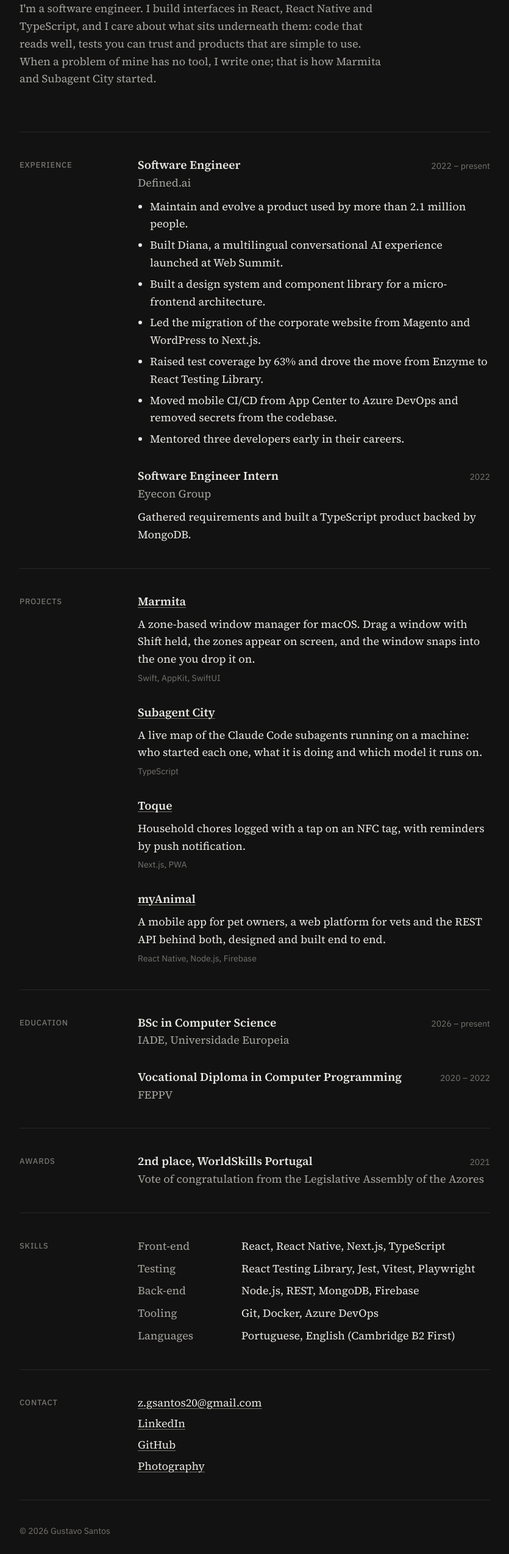
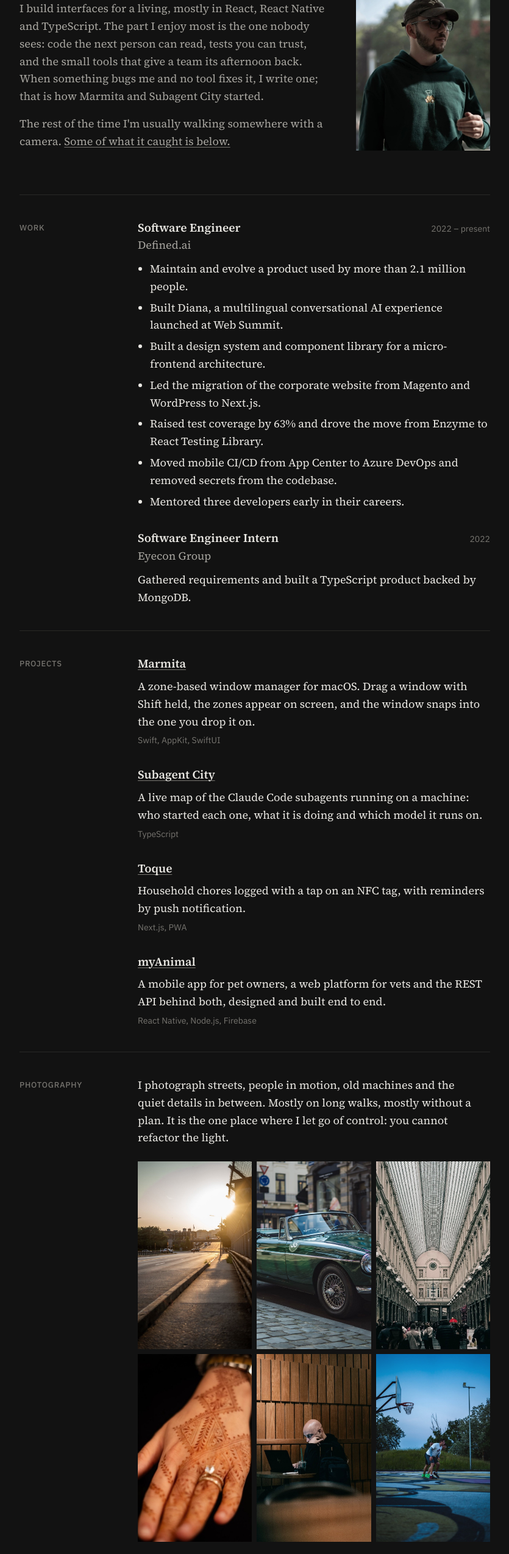
Before and after one commit to gustavos00/gustavodev.pt, a plain HTML site: page home.html in a window 1280 px wide. Shown: the part 251-2800 px from the top of the page at 61% size, without its empty margins (222-1057 px from the left). Drawn offline with Linux system fonts and the light colour scheme.

Commit message:
feat: a more personal portfolio with a photography section
The intro is in the first person with a portrait, and a new section
shows six photographs that link to photography.gustavodev.pt.

```diff
--- a/assets/style.css
+++ b/assets/style.css
@@ -321,3 +321,84 @@ code {
     max-width: 240px;
   }
 }
+
+/* Personal intro and photography */
+
+.intro-person {
+  display: grid;
+  grid-template-columns: 1fr 220px;
+  gap: 48px;
+  align-items: end;
+}
+
+.intro-person p + p {
+  margin-top: 16px;
+}
+
+.portrait {
+  display: block;
+  width: 100%;
+  height: auto;
+  aspect-ratio: 3 / 4;
+  object-fit: cover;
+  object-position: 50% 20%;
+  filter: grayscale(0.15);
+}
+
+.photo-lede {
+  margin: 0 0 24px;
+  max-width: 560px;
+}
+
+.photo-grid {
+  display: grid;
+  grid-template-columns: repeat(3, 1fr);
+  grid-auto-rows: 150px;
+  gap: 8px;
+}
+
+.photo-grid a {
+  display: block;
+  overflow: hidden;
+  grid-row: span 2;
+}
+
+.photo-grid a.wide {
+  grid-row: span 2;
+}
+
+.photo-grid img {
+  display: block;
+  width: 100%;
+  height: 100%;
+  object-fit: cover;
+  transition: transform 0.4s ease, filter 0.4s ease;
+  filter: saturate(0.9);
+}
+
+.photo-grid a:hover img {
+  transform: scale(1.03);
+  filter: none;
+}
+
+.photo-more {
+  margin: 18px 0 0;
+  font: 15px/1.5 var(--sans);
+}
+
+@media (max-width: 640px) {
+  .intro-person {
+    grid-template-columns: 1fr;
+    gap: 32px;
+  }
+
+  .portrait {
+    width: 160px;
+    order: -1;
+  }
+
+  .photo-grid {
+    grid-template-columns: repeat(2, 1fr);
+    grid-auto-rows: 120px;
+  }
+}
--- a/home.html
+++ b/home.html
@@ -20,24 +20,32 @@
     <header class="masthead">
       <a class="name" href="/">gustavodev.pt</a>
       <nav>
-        <a href="#experience">Experience</a>
+        <a href="#experience">Work</a>
         <a href="#projects">Projects</a>
+        <a href="#photography">Photography</a>
         <a href="#contact">Contact</a>
       </nav>
     </header>
 
-    <section class="intro">
-      <h1>Gustavo Santos</h1>
-      <p>
-        I'm a software engineer. I build interfaces in React, React Native and TypeScript, and I
-        care about what sits underneath them: code that reads well, tests you can trust and
-        products that are simple to use. When a problem of mine has no tool, I write one; that is
-        how Marmita and Subagent City started.
-      </p>
+    <section class="intro intro-person">
+      <div>
+        <h1>Hi, I'm Gustavo.</h1>
+        <p>
+          I build interfaces for a living, mostly in React, React Native and TypeScript. The part
+          I enjoy most is the one nobody sees: code the next person can read, tests you can trust,
+          and the small tools that give a team its afternoon back. When something bugs me and no
+          tool fixes it, I write one; that is how Marmita and Subagent City started.
+        </p>
+        <p>
+          The rest of the time I'm usually walking somewhere with a camera.
+          <a href="#photography">Some of what it caught is below.</a>
+        </p>
+      </div>
+      <img class="portrait" src="/assets/photos/portrait.jpg" alt="Gustavo, in a cap and glasses, outdoors" width="675" height="1200">
     </section>
 
     <section class="section" id="experience">
-      <h2>Experience</h2>
+      <h2>Work</h2>
       <div>
         <article class="item">
           <div class="item-head">
@@ -92,6 +100,22 @@
       </div>
     </section>
 
+    <section class="section photography" id="photography">
+      <h2>Photography</h2>
+      <div>
+        <p class="photo-lede">I photograph streets, people in motion, old machines and the quiet details in between. Mostly on long walks, mostly without a plan. It is the one place where I let go of control: you cannot refactor the light.</p>
+        <div class="photo-grid">
+          <a href="https://photography.gustavodev.pt" class="tall"><img src="/assets/photos/road.jpg" alt="A road at golden hour, the sun low behind a fence" width="800" height="1200" loading="lazy"></a>
+          <a href="https://photography.gustavodev.pt" class="wide"><img src="/assets/photos/classic-car.jpg" alt="A green classic convertible parked on cobblestones" width="1200" height="1200" loading="lazy"></a>
+          <a href="https://photography.gustavodev.pt" class="tall"><img src="/assets/photos/arcade.jpg" alt="A long glass-roofed arcade with a crowd below" width="675" height="1200" loading="lazy"></a>
+          <a href="https://photography.gustavodev.pt" class="wide"><img src="/assets/photos/henna.jpg" alt="A hand with henna patterns and a ring, against a dark background" width="1200" height="800" loading="lazy"></a>
+          <a href="https://photography.gustavodev.pt" class="tall"><img src="/assets/photos/laptop.jpg" alt="A man working on a laptop against a wall of wooden panels" width="799" height="1200" loading="lazy"></a>
+          <a href="https://photography.gustavodev.pt" class="tall"><img src="/assets/photos/court.jpg" alt="A basketball player on a colourful outdoor court at dusk" width="800" height="1200" loading="lazy"></a>
+        </div>
+        <p class="photo-more"><a href="https://photography.gustavodev.pt">See the albums at photography.gustavodev.pt</a></p>
+      </div>
+    </section>
+
     <section class="section">
       <h2>Education</h2>
       <div>
@@ -137,12 +161,11 @@
     </section>
 
     <section class="section" id="contact">
-      <h2>Contact</h2>
+      <h2>Say hello</h2>
       <ul class="plain">
-        <li><a href="mailto:z.gsantos20@gmail.com">z.gsantos20@gmail.com</a></li>
+        <li>Work, a side project or a photo you liked: <a href="mailto:z.gsantos20@gmail.com">z.gsantos20@gmail.com</a></li>
         <li><a href="https://www.linkedin.com/in/expgustavo/">LinkedIn</a></li>
         <li><a href="https://github.com/gustavos00">GitHub</a></li>
-        <li><a href="https://photography.gustavodev.pt">Photography</a></li>
       </ul>
     </section>
 
```
Also changed, not shown: assets/photos/arcade.jpg (added), assets/photos/classic-car.jpg (added), assets/photos/court.jpg (added), assets/photos/henna.jpg (added), assets/photos/laptop.jpg (added), assets/photos/portrait.jpg (added), assets/photos/road.jpg (added).
